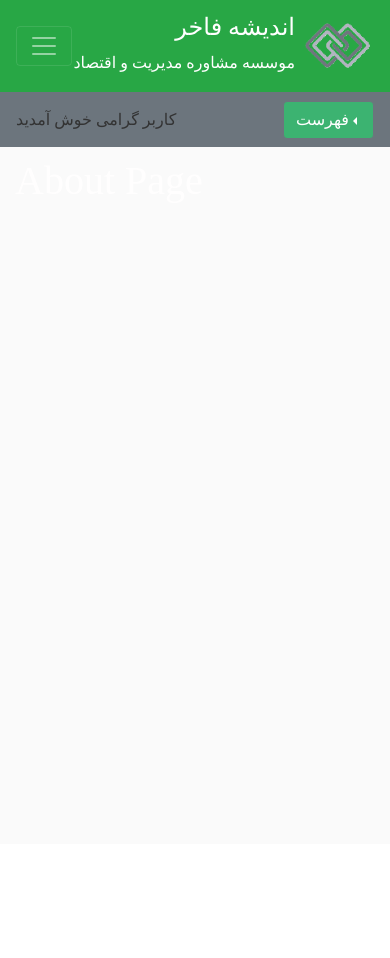
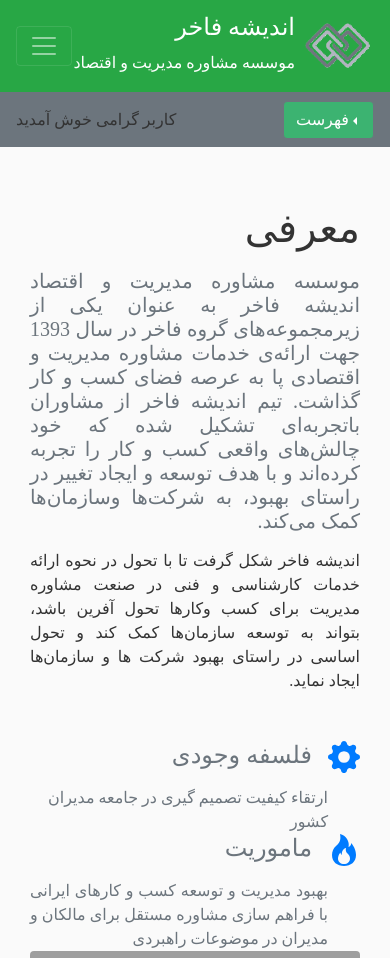
Before and after one commit to Hosseincpl/flask_deploy, a Flask app: page /about in a window 390 px wide. Shown: the top 958 px of the page. Before the commit the page ends 147 px from the top, so only its background shows below. Run offline with Flask 3, Linux system fonts and the light colour scheme; some libraries are stand-ins or nearby versions; some web fonts are replaced; grey boxes are pictures that could not be loaded.

Commit message:
completed about us page

```diff
--- a/flaskblog/templates/about.html
+++ b/flaskblog/templates/about.html
@@ -1,4 +1,53 @@
 {% extends "layout.html" %}
 {% block content %}
-    <h1>About Page</h1>
+
+    <section class="">
+        <div class="container d-flex justify-content-end mt-5">
+            <div class="row justify-content-right">
+                <div class="col-12 col-lg-6 col-xl-7">
+                    <div class="row justify-content-xl-center">
+                        <div class="col-12 col-xl-11">
+                            <h2 class="h1 mb-3 text-right">معرفی</h2>
+                            <p class="lead fs-4 text-secondary mb-3 h4 text-justify ">موسسه مشاوره مدیریت و اقتصاد اندیشه فاخر به عنوان یکی از زیرمجموعه‌های گروه فاخر در سال 1393 جهت ارائه‌ی خدمات مشاوره مدیریت و اقتصادی پا به عرصه فضای کسب و کار گذاشت. تیم اندیشه فاخر از مشاوران باتجربه‌ای تشکیل شده که خود چالش‌های واقعی کسب و کار را تجربه کرده‌اند و با هدف توسعه و ایجاد تغییر در راستای بهبود، به شرکت‌ها وسازمان‌ها کمک می‌کند.</p>
+                            <p class="mb-5 h-6 text-justify">اندیشه فاخر شکل گرفت تا با تحول در نحوه ارائه خدمات کارشناسی و فنی در صنعت مشاوره مدیریت برای کسب وکارها تحول آفرین باشد، بتواند به توسعه سازمان‌ها کمک کند و تحول اساسی در راستای بهبود شرکت ها و سازمان‌ها ایجاد نماید.</p>
+                            <div class="row gy-4 gy-md-0 gx-xxl-5X">
+                                <div class="col-12 col-md-6">
+                                    <div class="d-flex">
+                                        <div class="me-4 text-primary">
+                                            <svg xmlns="http://www.w3.org/2000/svg" width="32" height="32" fill="currentColor" class="bi bi-gear-fill" viewBox="0 0 16 16">
+                                                <path d="M9.405 1.05c-.413-1.4-2.397-1.4-2.81 0l-.1.34a1.464 1.464 0 0 1-2.105.872l-.31-.17c-1.283-.698-2.686.705-1.987 1.987l.169.311c.446.82.023 1.841-.872 2.105l-.34.1c-1.4.413-1.4 2.397 0 2.81l.34.1a1.464 1.464 0 0 1 .872 2.105l-.17.31c-.698 1.283.705 2.686 1.987 1.987l.311-.169a1.464 1.464 0 0 1 2.105.872l.1.34c.413 1.4 2.397 1.4 2.81 0l.1-.34a1.464 1.464 0 0 1 2.105-.872l.31.17c1.283.698 2.686-.705 1.987-1.987l-.169-.311a1.464 1.464 0 0 1 .872-2.105l.34-.1c1.4-.413 1.4-2.397 0-2.81l-.34-.1a1.464 1.464 0 0 1-.872-2.105l.17-.31c.698-1.283-.705-2.686-1.987-1.987l-.311.169a1.464 1.464 0 0 1-2.105-.872l-.1-.34zM8 10.93a2.929 2.929 0 1 1 0-5.86 2.929 2.929 0 0 1 0 5.858z" />
+                                            </svg>
+                                        </div>
+                                        <div>
+                                            <h4 class="mb-3 text-secondary text-right mr-3">فلسفه وجودی</h4>
+                                            <p class="text-secondary mb-0 text-right h-6">ارتقاء کیفیت تصمیم گیری در جامعه مدیران کشور</p>
+                                        </div>
+                                    </div>
+                                </div>
+                                <div class="col-12 col-md-6">
+                                    <div class="d-flex">
+                                        <div class="me-4 text-primary">
+                                            <svg xmlns="http://www.w3.org/2000/svg" width="32" height="32" fill="currentColor" class="bi bi-fire" viewBox="0 0 16 16">
+                                                <path d="M8 16c3.314 0 6-2 6-5.5 0-1.5-.5-4-2.5-6 .25 1.5-1.25 2-1.25 2C11 4 9 .5 6 0c.357 2 .5 4-2 6-1.25 1-2 2.729-2 4.5C2 14 4.686 16 8 16Zm0-1c-1.657 0-3-1-3-2.75 0-.75.25-2 1.25-3C6.125 10 7 10.5 7 10.5c-.375-1.25.5-3.25 2-3.5-.179 1-.25 2 1 3 .625.5 1 1.364 1 2.25C11 14 9.657 15 8 15Z" />
+                                            </svg>
+                                        </div>
+                                        <div>
+                                            <h4 class="mb-3 text-secondary text-right mr-3">ماموریت</h4>
+                                            <p class="text-secondary mb-0 text-justify">بهبود مدیریت و توسعه کسب و کارهای ایرانی
+                                                با فراهم سازی مشاوره مستقل برای مالکان و مدیران در موضوعات راهبردی</p>
+                                        </div>
+                                    </div>
+                                </div>
+                            </div>
+                        </div>
+                    </div>
+
+                </div>
+                <div class="col-12 col-lg-6 col-xl-5">
+                    <img class="img-fluid rounded" loading="lazy" src="https://famec.ir/wp-content/uploads/2023/05/0f8935dd-b375-488d-8da1-ab1b022059ee-e1685450210615.jpeg" alt="">
+                </div>
+            </div>
+        </div>
+    </section>
+
 {% endblock content %}
```
